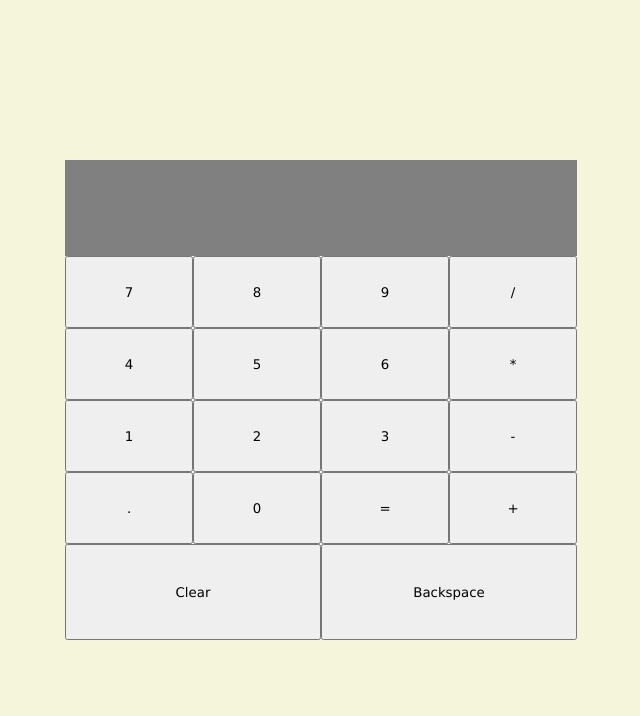
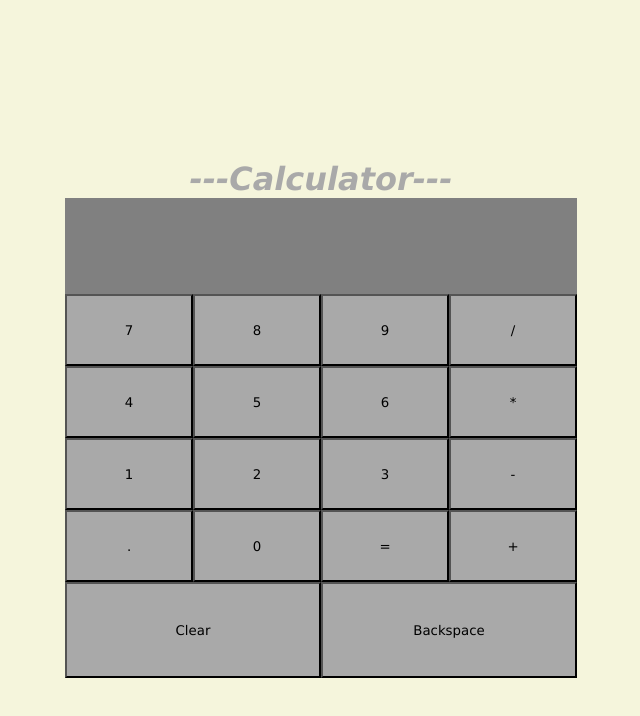
Before and after one commit to dominikstas/calculator, a plain HTML site: page index.html in a window 1280 px wide. Shown: the whole page, without its empty margins (319-959 px from the left). Drawn offline with Linux system fonts and the light colour scheme.

Commit message:
design changes

```diff
--- a/index.html
+++ b/index.html
@@ -8,6 +8,7 @@
 </head>
 <body>
     <div class="container">
+        <h1>---Calculator---</h1>
         <div class="display">
             <p class="fNumber"></p>
             <p class="sign"></p>
--- a/style.css
+++ b/style.css
@@ -18,6 +18,12 @@ body {
     width: 40vw;
 }
 
+h1 {
+    text-align: center;
+    font-style: italic;
+    color: darkgrey;
+}
+
 .display {
     width: 100%;
     min-height: 20%;
@@ -31,6 +37,13 @@ body {
     justify-content: space-between;
     padding-right: 3vw;
 }
+
+button {
+    color: black;
+    background-color: darkgray;
+}
+
+
 
 .sNumber {
     font-size: 40px;
```
